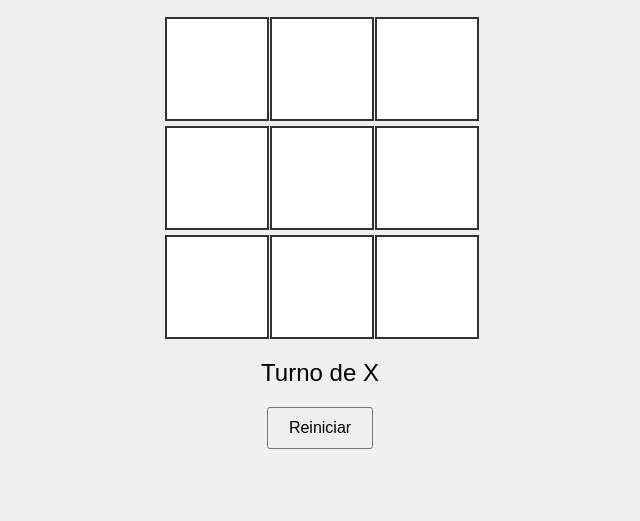
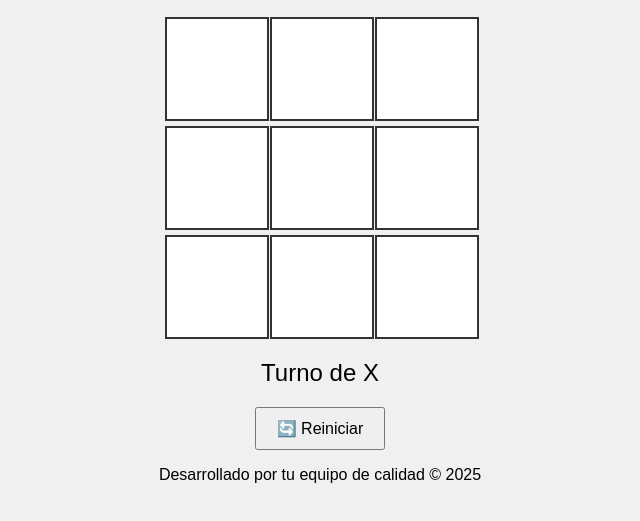
Before and after one commit to ElNegis/ProyectoTDD, a plain HTML site: page index.html in a window 1280 px wide. Shown: the part 81-602 px from the top of the page, without its empty margins (320-960 px from the left). Drawn offline with Linux system fonts and the light colour scheme.

Commit message:
frontend

```diff
--- a/index.html
+++ b/index.html
@@ -2,17 +2,26 @@
 <html lang="es">
 <head>
   <meta charset="UTF-8" />
+  <meta http-equiv="X-UA-Compatible" content="IE=edge" />
   <meta name="viewport" content="width=device-width, initial-scale=1.0"/>
-  <title>Tres en Raya</title>
+  <title>Tres en Raya | Juego clásico para dos jugadores</title>
+  <meta name="description" content="Juego clásico de Tres en Raya (Tic Tac Toe) para dos jugadores. Juega gratis en línea y desafía a tus amigos.">
+  <meta name="author" content="Equipo de calidad">
   <link rel="stylesheet" href="css/style.css">
+  <link rel="icon" href="favicon.ico" type="image/x-icon">
 </head>
 <body>
-
-  <h1>Tres en Raya</h1>
-  <div id="game"></div>
-  <div id="status"></div>
-  <button onclick="resetGame()">Reiniciar</button>
-
+  <main>
+    <h1 tabindex="0">Tres en Raya</h1>
+    <section id="game-container" aria-label="Tablero de Tres en Raya">
+      <div id="game" tabindex="0" aria-live="polite" role="grid"></div>
+      <div id="status" role="status" aria-live="polite"></div>
+    </section>
+    <button id="reset-btn" onclick="resetGame()" aria-label="Reiniciar el juego">🔄 Reiniciar</button>
+  </main>
+  <footer>
+    <p>Desarrollado por tu equipo de calidad &copy; 2025</p>
+  </footer>
   <script src="js/script.js"></script>
 </body>
 </html>
```
